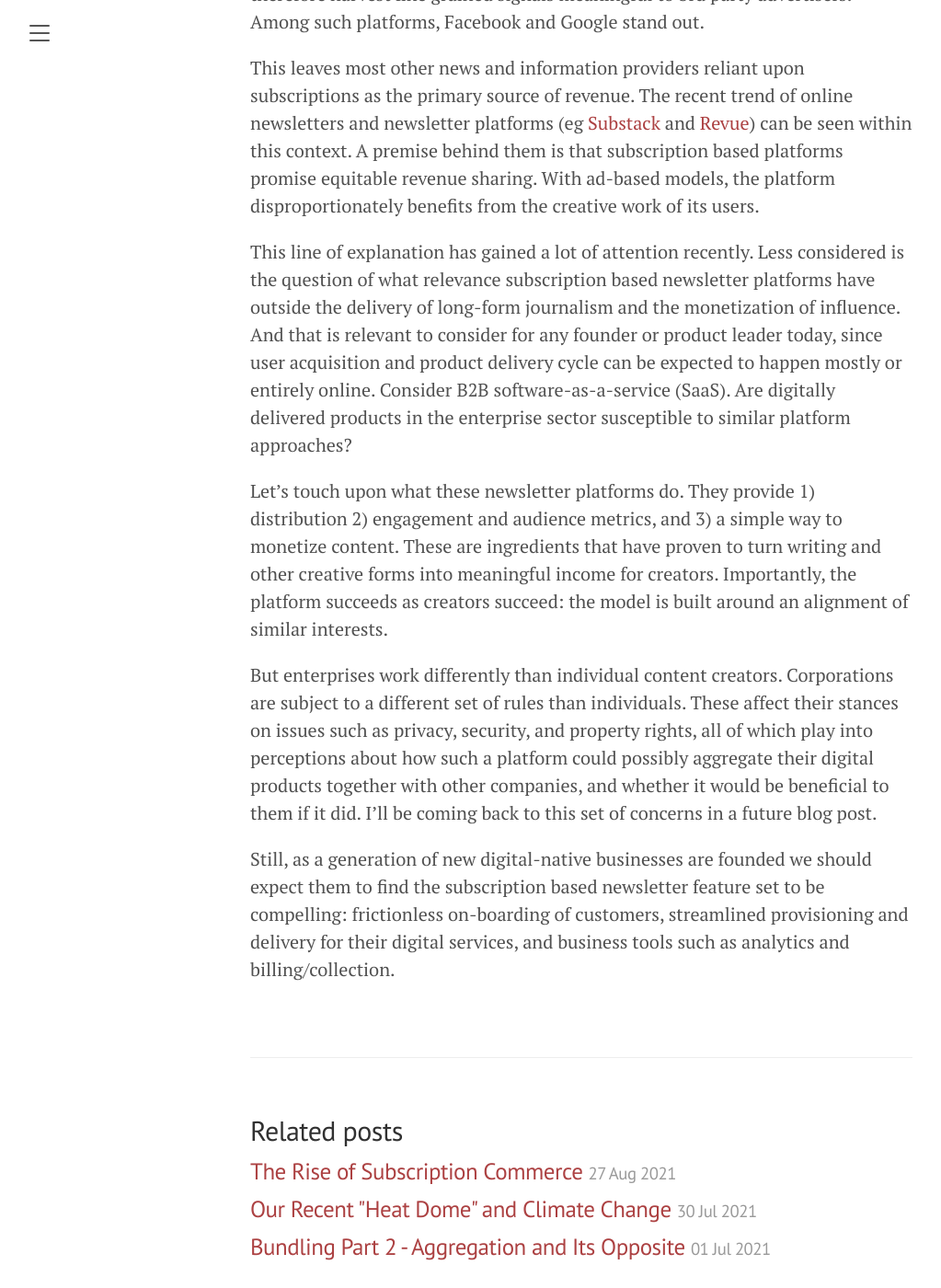
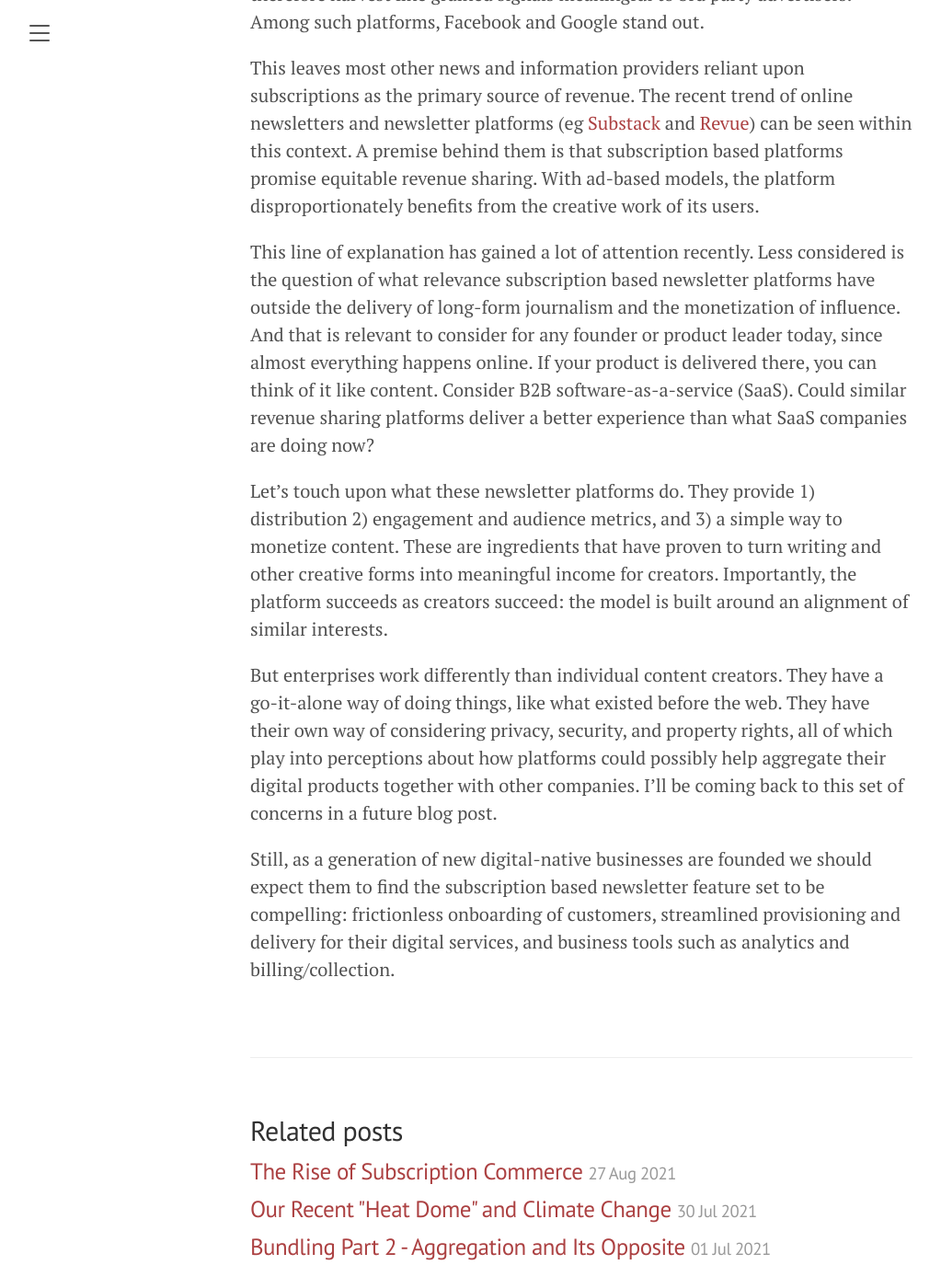
Before and after one commit to scribal-io/scribal-io.github.io, a Jekyll site: the page built from _posts/2021-09-03-newsletter-platforms.md, in a window 1280 px wide and 1400 px high, scrolled down 503 px. Shown: the whole window at 92% size, without its empty margins (8-1031 px from the left). Built offline with Jekyll 4.4.1, drawn with Linux system fonts in a browser that asks for light colours; nearby versions of some CDN libraries.

Commit message:
Update 2021-09-03-newsletter-platforms.md

```diff
--- a/_posts/2021-09-03-newsletter-platforms.md
+++ b/_posts/2021-09-03-newsletter-platforms.md
@@ -13,10 +13,10 @@ Yet when we look at the market for online news and information, only a few provi
 
 This leaves most other news and information providers reliant upon subscriptions as the primary source of revenue. The recent trend of online newsletters and newsletter platforms (eg [Substack](https://substack.com/) and [Revue](https://www.getrevue.co/)) can be seen within this context.  A premise behind them is that subscription based platforms promise equitable revenue sharing.  With ad-based models, the platform disproportionately benefits from the creative work of its users.
 
-This line of explanation has gained a lot of attention recently.  Less considered is the question of what relevance subscription based newsletter platforms have outside the delivery of long-form journalism and the monetization of influence.  And that is relevant to consider for any founder or product leader today, since user acquisition and product delivery cycle can be expected to happen mostly or entirely online.  Consider B2B software-as-a-service (SaaS).  Are digitally delivered products in the enterprise sector susceptible to similar platform approaches?
+This line of explanation has gained a lot of attention recently.  Less considered is the question of what relevance subscription based newsletter platforms have outside the delivery of long-form journalism and the monetization of influence.  And that is relevant to consider for any founder or product leader today, since almost everything happens online. If your product is delivered there, you can think of it like content.  Consider B2B software-as-a-service (SaaS).  Could similar revenue sharing platforms deliver a better experience than what SaaS companies are doing now?
 
 Let’s touch upon what these newsletter platforms do. They provide 1) distribution  2) engagement and audience metrics, and 3) a simple way to monetize content.  These are ingredients that have proven to turn writing and other creative forms into meaningful income for creators. Importantly, the platform succeeds as creators succeed: the model is built around an alignment of similar interests.
 
-But enterprises work differently than individual content creators.  Corporations are subject to a different set of rules than individuals.  These affect their stances on issues such as privacy, security, and property rights, all of which play into perceptions about how such a platform could possibly aggregate their digital products together with other companies, and whether it would be beneficial to them if it did. I’ll be coming back to this set of concerns in a future blog post.
+But enterprises work differently than individual content creators.  They have a go-it-alone way of doing things, like what existed before the web.  They have their own way of considering privacy, security, and property rights, all of which play into perceptions about how platforms could possibly help aggregate their digital products together with other companies. I’ll be coming back to this set of concerns in a future blog post.
 
-Still, as a generation of new digital-native businesses are founded we should expect them to find the subscription based newsletter feature set to be compelling: frictionless on-boarding of customers, streamlined provisioning and delivery for their digital services, and business tools such as analytics and billing/collection.
+Still, as a generation of new digital-native businesses are founded we should expect them to find the subscription based newsletter feature set to be compelling: frictionless onboarding of customers, streamlined provisioning and delivery for their digital services, and business tools such as analytics and billing/collection.
```
